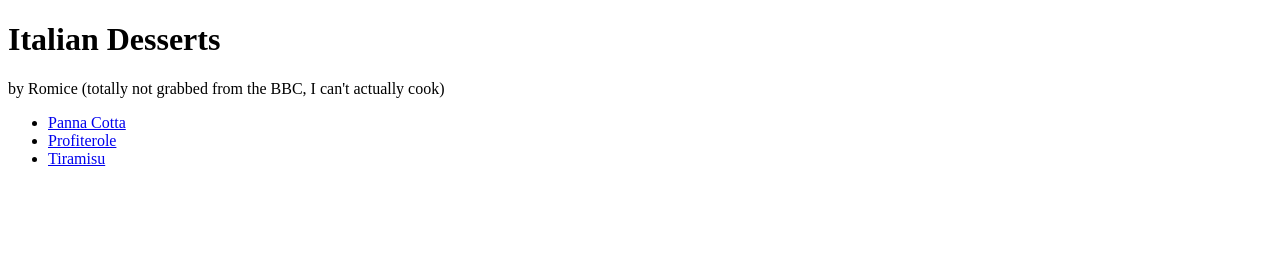
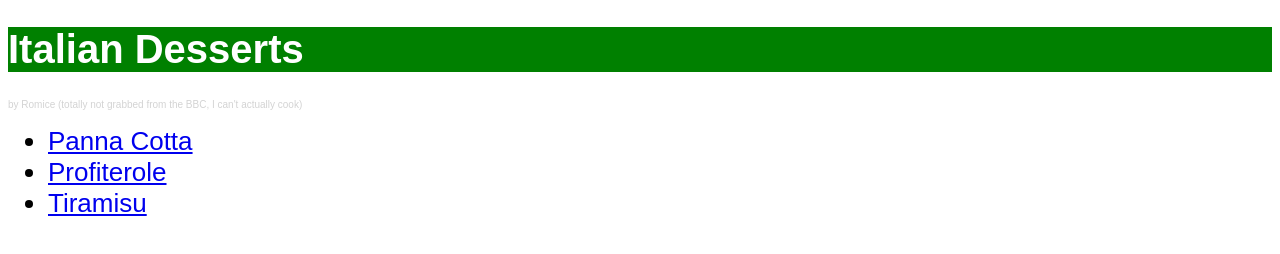
Before and after one commit to Romice98/odin-recipes, a plain HTML site: page index.html in a window 1280 px wide. Drawn offline with Linux system fonts and the light colour scheme.

Commit message:
index and panna cotta commit

```diff
--- a/index.html
+++ b/index.html
@@ -5,14 +5,21 @@
     <meta http-equiv="X-UA-Compatible" content="IE=edge">
     <meta name="viewport" content="width=device-width, initial-scale=1.0">
     <title>Odin Recipes</title>
+    <link rel="stylesheet" href="styles.css"
 </head>
+
 <body>
     <h1>Italian Desserts</h1>
-    by Romice (totally not grabbed from the BBC, I can't actually cook)
+
+    <div class="comment">
+        by Romice (totally not grabbed from the BBC, I can't actually cook)
+    </div>
+
     <ul>
-    <li><a href="./recipes/panna.html">Panna Cotta</a></li>
-    <li><a href="./recipes/profiterolle.html">Profiterole</a></li>
-    <li><a href="./recipes/tiramisu.html">Tiramisu</a></li>
+    <li class="recipe"><a href="./recipes/panna.html">Panna Cotta</a></li>
+    <li class="recipe"><a href="./recipes/profiterolle.html">Profiterole</a></li>
+    <li class="recipe"><a href="./recipes/tiramisu.html">Tiramisu</a></li>
     </ul>
+
 </body>
 </html>
```
Also changed, not shown: recipes/panna.html (+1 -0 lines).
